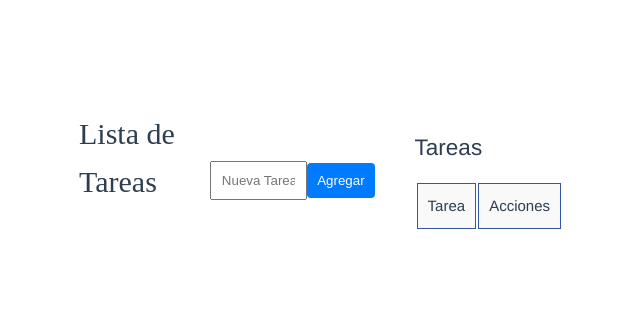
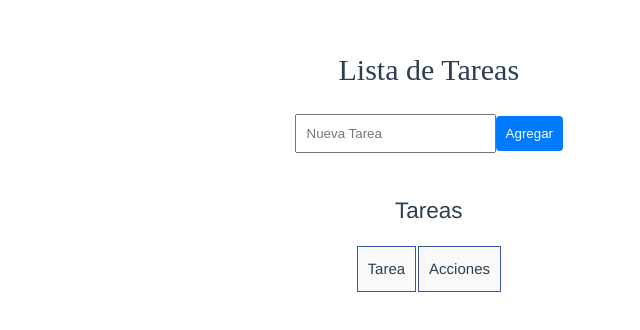
Before and after one commit to FernandoMezq/https---github.com-FernandoMezq-Actividad2, a Vue app in the folder TodoList/: page / in a window 1280 px wide. Shown: the part 220-550 px from the top of the page, without its empty margins (5-645 px from the left). Built offline with nearby package versions, Linux system fonts and the light colour scheme.

Commit message:
terminamos de dar estilo para que quede como queremos

```diff
--- a/TodoList/src/App.vue
+++ b/TodoList/src/App.vue
@@ -40,11 +40,12 @@ const deleteTask = (index) => {
 <style scoped>
 #app{
 display: flex;
-flex-direction: center;
-justify-content: center;
+flex-direction: column;
+align-items: center;
+justify-content: flex-start;
 margin: 20px;
 font-family: 'Times New Roman', Times, serif;
-
+text-align: center;
 
 };
 h1{
```
